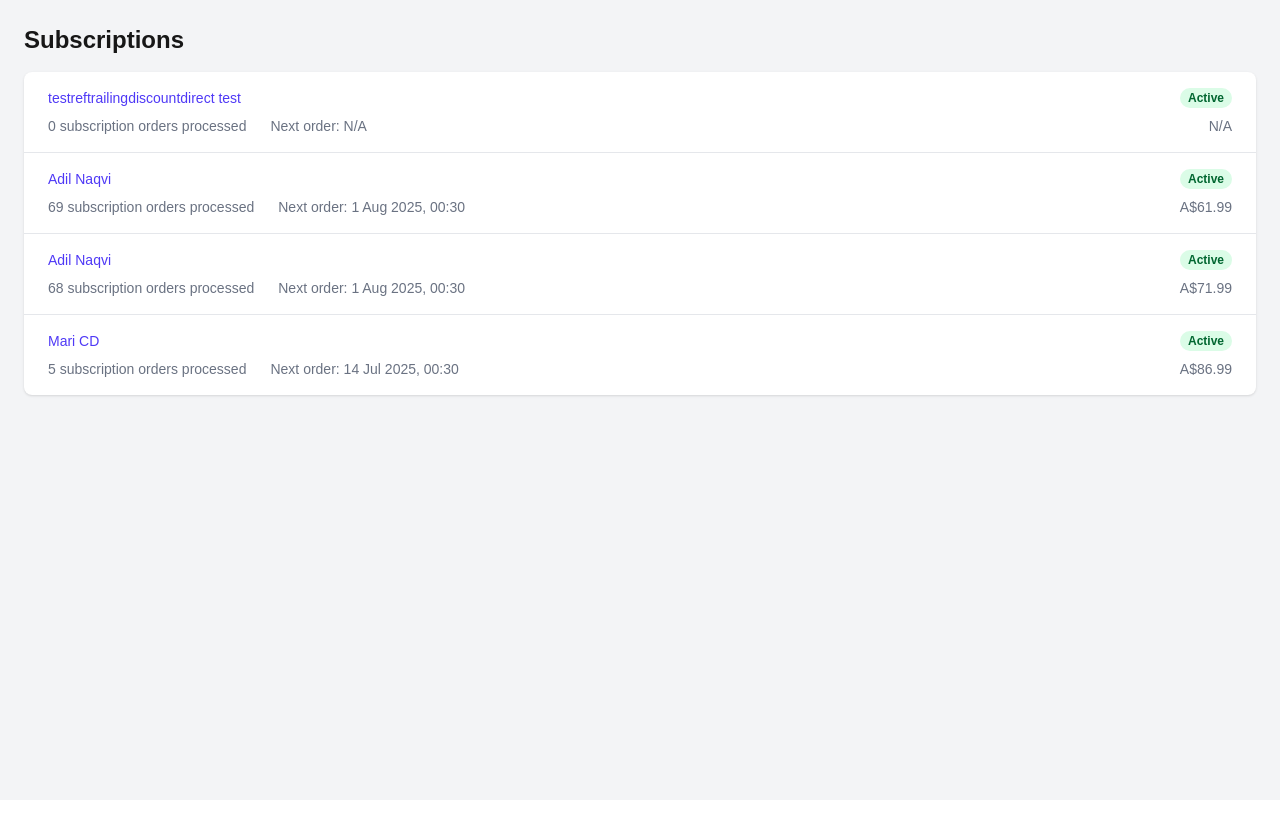
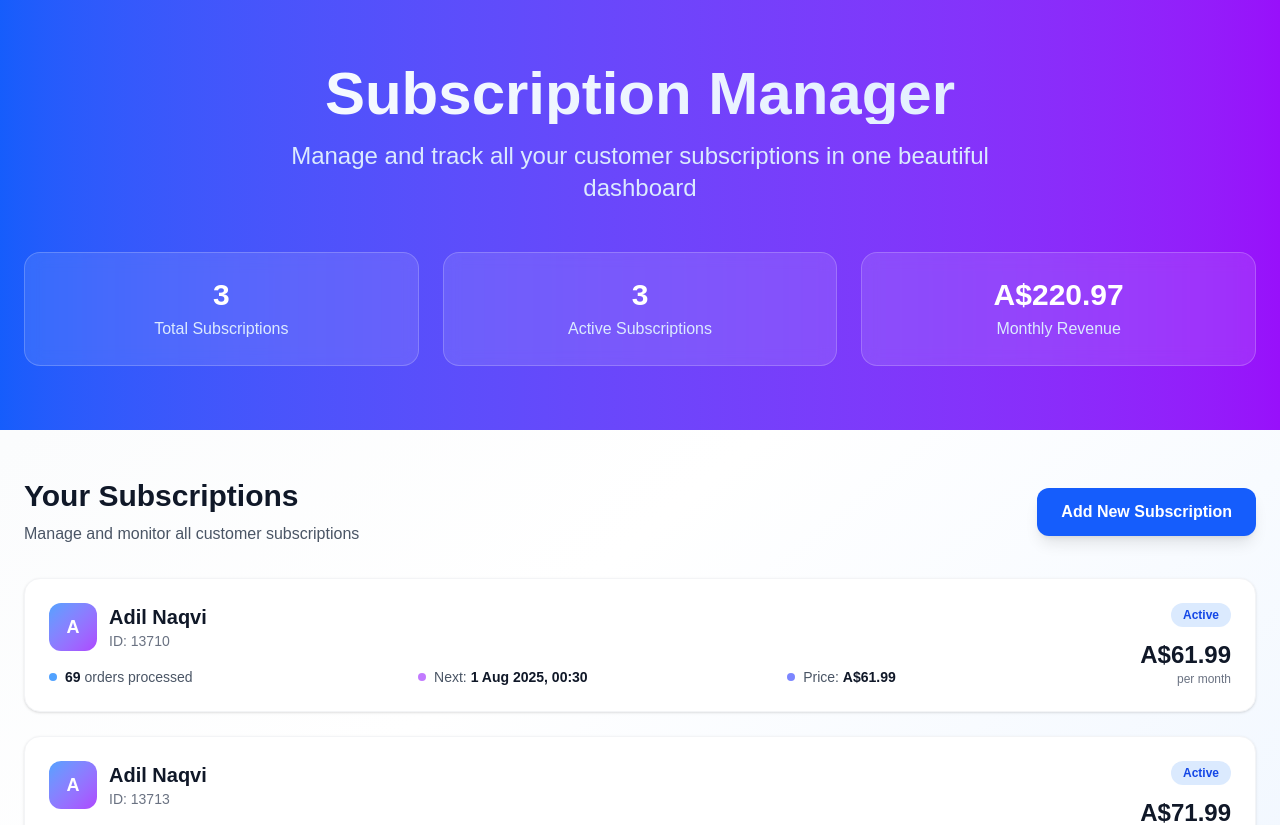
Before and after one commit to Argo483/abra-kadabra, a Next.js app: page / in a window 1280 px wide. Shown: the top 825 px of the page. Before the commit the page ends 800 px from the top, so only its background shows below. Built offline with nearby package versions, Linux system fonts and the light colour scheme.

Commit message:
add stuff

```diff
--- a/src/app/page.tsx
+++ b/src/app/page.tsx
@@ -2,13 +2,6 @@ import React from "react";
 import Link from "next/link";
 
 const mockData = [
-  {
-    id: "14970",
-    name: "testreftrailingdiscountdirect test",
-    ordersProcessed: 0,
-    nextOrder: "N/A",
-    price: "N/A",
-  },
   {
     id: "13710",
     name: "Adil Naqvi",
@@ -40,44 +33,177 @@ const mockData = [
 // };
 
 export default function Subscriptions() {
+  const totalSubscriptions = mockData.length;
+  const activeSubscriptions = mockData.filter(
+    (sub) => sub.ordersProcessed > 0
+  ).length;
+  const totalRevenue = mockData
+    .filter((sub) => sub.price !== "N/A")
+    .reduce((sum, sub) => sum + parseFloat(sub.price.replace("A$", "")), 0);
+
   return (
-    <div className="min-h-screen bg-gray-100">
-      <div className="p-6 max-w-7xl mx-auto">
-        <h1 className="text-2xl font-bold mb-4">Subscriptions</h1>
-        <div className="bg-white shadow overflow-hidden sm:rounded-lg">
-          <ul className="divide-y divide-gray-200">
+    <div className="min-h-screen bg-gradient-to-br from-slate-50 via-white to-blue-50">
+      {/* Hero Section */}
+      <div className="bg-gradient-to-r from-blue-600 to-purple-600 text-white">
+        <div className="max-w-7xl mx-auto px-6 py-16">
+          <div className="text-center">
+            <h1 className="text-4xl md:text-6xl font-bold mb-4 bg-gradient-to-r from-white to-blue-100 bg-clip-text text-transparent">
+              Subscription Manager
+            </h1>
+            <p className="text-xl md:text-2xl text-blue-100 mb-8 max-w-3xl mx-auto">
+              Manage and track all your customer subscriptions in one beautiful
+              dashboard
+            </p>
+
+            {/* Stats Cards */}
+            <div className="grid grid-cols-1 md:grid-cols-3 gap-6 mt-12">
+              <div className="bg-white/10 backdrop-blur-sm rounded-2xl p-6 border border-white/20">
+                <div className="text-3xl font-bold text-white">
+                  {totalSubscriptions}
+                </div>
+                <div className="text-blue-100 mt-1">Total Subscriptions</div>
+              </div>
+              <div className="bg-white/10 backdrop-blur-sm rounded-2xl p-6 border border-white/20">
+                <div className="text-3xl font-bold text-white">
+                  {activeSubscriptions}
+                </div>
+                <div className="text-blue-100 mt-1">Active Subscriptions</div>
+              </div>
+              <div className="bg-white/10 backdrop-blur-sm rounded-2xl p-6 border border-white/20">
+                <div className="text-3xl font-bold text-white">
+                  A${totalRevenue.toFixed(2)}
+                </div>
+                <div className="text-blue-100 mt-1">Monthly Revenue</div>
+              </div>
+            </div>
+          </div>
+        </div>
+      </div>
+
+      {/* Main Content */}
+      <div className="max-w-7xl mx-auto px-6 py-12">
+        <div className="flex items-center justify-between mb-8">
+          <div>
+            <h2 className="text-3xl font-bold text-gray-900 mb-2">
+              Your Subscriptions
+            </h2>
+            <p className="text-gray-600">
+              Manage and monitor all customer subscriptions
+            </p>
+          </div>
+          <button className="bg-blue-600 hover:bg-blue-700 text-white px-6 py-3 rounded-xl font-semibold transition-colors duration-200 shadow-lg hover:shadow-xl">
+            Add New Subscription
+          </button>
+        </div>
+
+        {/* Subscription Cards */}
+        <div className="grid gap-6">
           {mockData.map((subscription) => (
-              <li key={subscription.id} className="px-4 py-4 sm:px-6">
-                <Link href={`/subscription-details/${subscription.id}`}>
-                  <div className="flex items-center justify-between">
-                    <div className="text-sm font-medium text-indigo-600 truncate">
+            <Link
+              key={subscription.id}
+              href={`/subscription-details/${subscription.id}`}
+              className="group"
+            >
+              <div className="bg-white rounded-2xl shadow-sm hover:shadow-xl transition-all duration-300 border border-gray-100 hover:border-blue-200 p-6 group-hover:scale-[1.02]">
+                <div className="flex items-start justify-between">
+                  <div className="flex-1">
+                    <div className="flex items-center gap-3 mb-3">
+                      <div className="w-12 h-12 bg-gradient-to-br from-blue-400 to-purple-500 rounded-xl flex items-center justify-center text-white font-bold text-lg">
+                        {subscription.name.charAt(0).toUpperCase()}
+                      </div>
+                      <div>
+                        <h3 className="text-xl font-semibold text-gray-900 group-hover:text-blue-600 transition-colors">
                           {subscription.name}
+                        </h3>
+                        <p className="text-gray-500 text-sm">
+                          ID: {subscription.id}
+                        </p>
                       </div>
-                    <div className="ml-2 flex-shrink-0 flex">
-                      <span className="px-2 inline-flex text-xs leading-5 font-semibold rounded-full bg-green-100 text-green-800">
-                        Active
+                    </div>
+
+                    <div className="grid grid-cols-1 md:grid-cols-3 gap-4 mt-4">
+                      <div className="flex items-center gap-2">
+                        <div className="w-2 h-2 bg-blue-400 rounded-full"></div>
+                        <span className="text-sm text-gray-600">
+                          <span className="font-semibold text-gray-900">
+                            {subscription.ordersProcessed}
+                          </span>{" "}
+                          orders processed
+                        </span>
+                      </div>
+                      <div className="flex items-center gap-2">
+                        <div className="w-2 h-2 bg-purple-400 rounded-full"></div>
+                        <span className="text-sm text-gray-600">
+                          Next:{" "}
+                          <span className="font-semibold text-gray-900">
+                            {subscription.nextOrder}
+                          </span>
+                        </span>
+                      </div>
+                      <div className="flex items-center gap-2">
+                        <div className="w-2 h-2 bg-indigo-400 rounded-full"></div>
+                        <span className="text-sm text-gray-600">
+                          Price:{" "}
+                          <span className="font-semibold text-gray-900">
+                            {subscription.price}
+                          </span>
                         </span>
                       </div>
                     </div>
-                </Link>
-                <div className="mt-2 sm:flex sm:justify-between">
-                  <div className="sm:flex">
-                    <div className="mr-6 flex items-center text-sm text-gray-500">
-                      {subscription.ordersProcessed} subscription orders
-                      processed
                   </div>
-                    <div className="mt-2 flex items-center text-sm text-gray-500 sm:mt-0">
-                      Next order: {subscription.nextOrder}
+
+                  <div className="flex flex-col items-end gap-3">
+                    <span
+                      className={`px-3 py-1 rounded-full text-xs font-semibold ${
+                        subscription.ordersProcessed > 0
+                          ? "bg-blue-100 text-blue-700"
+                          : "bg-gray-100 text-gray-600"
+                      }`}
+                    >
+                      {subscription.ordersProcessed > 0 ? "Active" : "Inactive"}
+                    </span>
+                    <div className="text-right">
+                      <div className="text-2xl font-bold text-gray-900">
+                        {subscription.price}
+                      </div>
+                      <div className="text-xs text-gray-500">per month</div>
                     </div>
                   </div>
-                  <div className="mt-2 flex items-center text-sm text-gray-500 sm:mt-0">
-                    {subscription.price}
                 </div>
               </div>
-              </li>
+            </Link>
           ))}
-          </ul>
         </div>
+
+        {/* Empty State (if no subscriptions) */}
+        {mockData.length === 0 && (
+          <div className="text-center py-16">
+            <div className="w-24 h-24 bg-gray-100 rounded-full flex items-center justify-center mx-auto mb-4">
+              <svg
+                className="w-12 h-12 text-gray-400"
+                fill="none"
+                stroke="currentColor"
+                viewBox="0 0 24 24"
+              >
+                <path
+                  strokeLinecap="round"
+                  strokeLinejoin="round"
+                  strokeWidth={1.5}
+                  d="M12 6v6m0 0v6m0-6h6m-6 0H6"
+                />
+              </svg>
+            </div>
+            <h3 className="text-xl font-semibold text-gray-900 mb-2">
+              No subscriptions yet
+            </h3>
+            <p className="text-gray-600 mb-6">
+              Get started by creating your first subscription
+            </p>
+            <button className="bg-blue-600 hover:bg-blue-700 text-white px-6 py-3 rounded-xl font-semibold transition-colors duration-200">
+              Create Subscription
+            </button>
+          </div>
+        )}
       </div>
     </div>
   );
--- a/src/app/view-orders/[customerId]/page.tsx
+++ b/src/app/view-orders/[customerId]/page.tsx
@@ -54,7 +54,7 @@ export default async function Page({
         <h1 className="text-2xl font-bold mb-4">
           Orders for Customer {customerId}
         </h1>
-        <div className="bg-white shadow overflow-hidden sm:rounded-lg">
+        <div className="bg-white shadow overflow-x-auto sm:rounded-lg">
           <table className="min-w-full divide-y divide-gray-200">
             <thead className="bg-gray-50">
               <tr>
```
Lines whose indentation alone changed are shown as unchanged.
